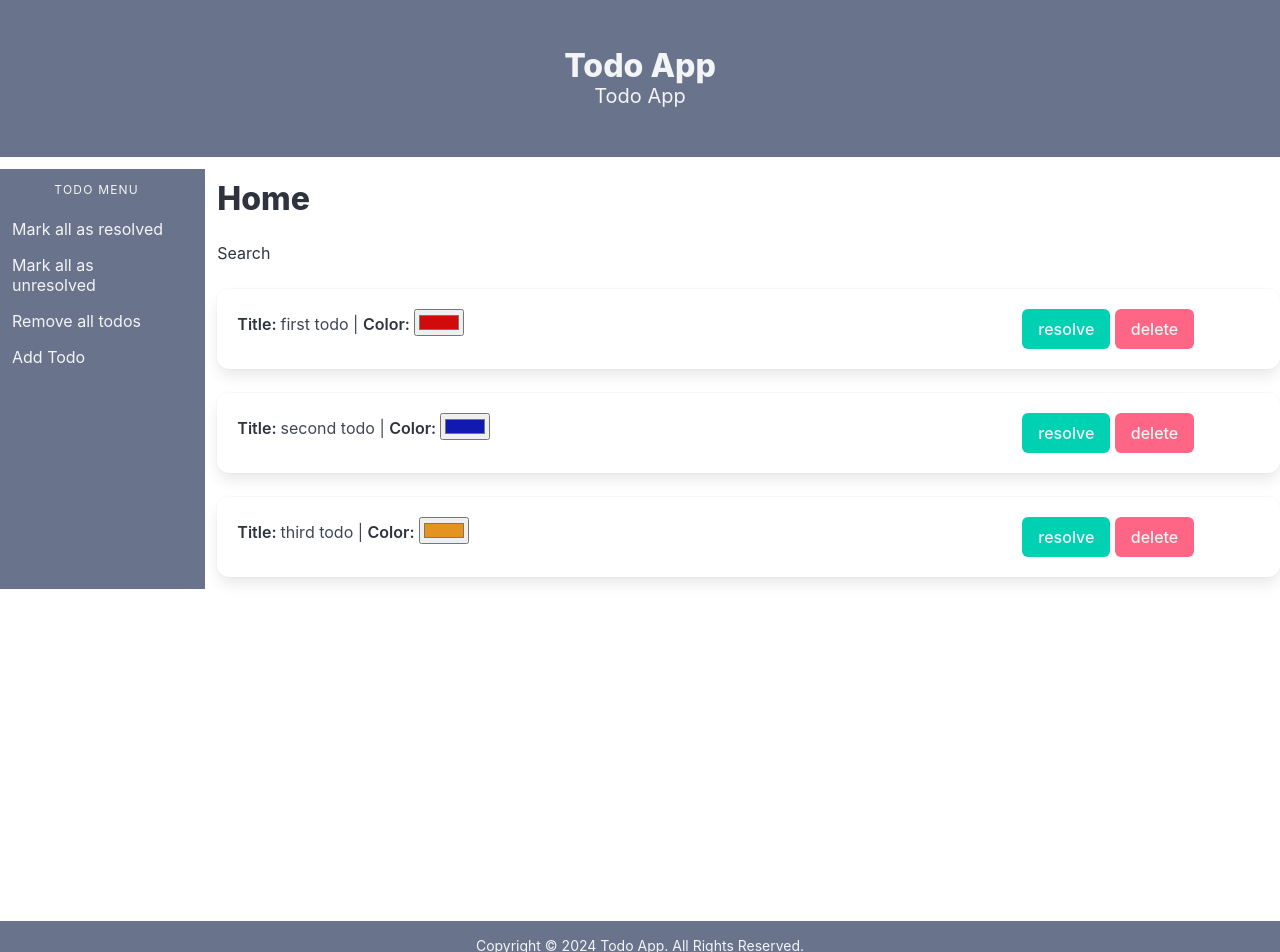
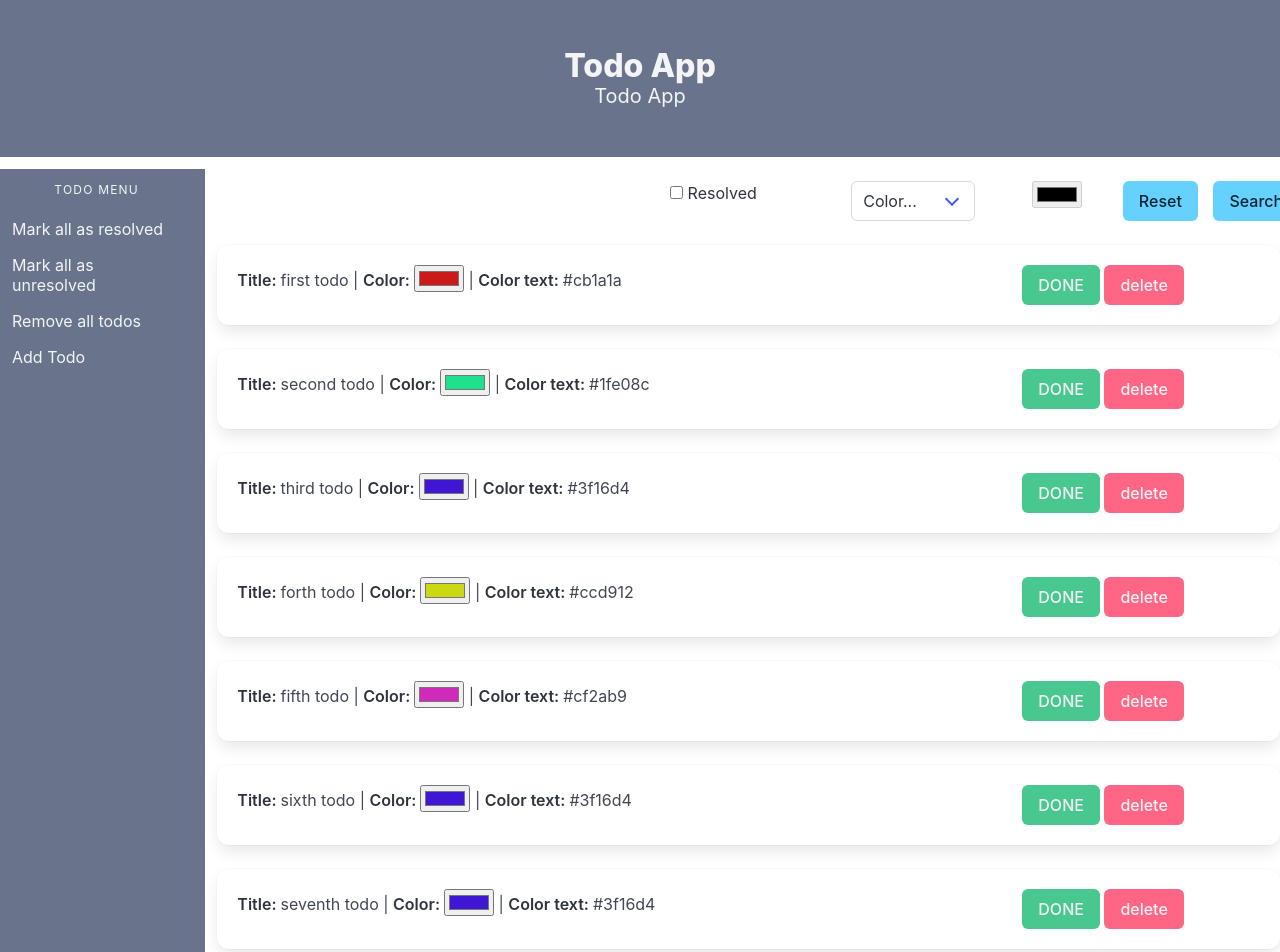
Before and after one commit to radoslavsapundzhiev/todo-sveltekit-app, a SvelteKit app: page / in a window 1280 px wide. Shown: the top 952 px of the page. Built offline with nearby package versions, Linux system fonts and the light colour scheme; data requests are answered from the project's data file.

Commit message:
added filter and notification

```diff
--- a/db.json
+++ b/db.json
@@ -1,21 +1,69 @@
 {
   "todos": [
     {
-      "id": "d109",
+      "id": "e9ec",
       "name": "first todo",
-      "color": "#d10a0a",
-      "isDone": false
+      "color": "#cb1a1a",
+      "isDone": true
     },
     {
-      "id": "ac62",
+      "id": "3fa8",
       "name": "second todo",
-      "color": "#101ab2",
-      "isDone": false
+      "color": "#1fe08c",
+      "isDone": true
     },
     {
-      "id": "29fc",
+      "id": "cfe7",
       "name": "third todo",
-      "color": "#e5931f",
+      "color": "#3f16d4",
+      "isDone": true
+    },
+    {
+      "id": "04c9",
+      "name": "forth todo",
+      "color": "#ccd912",
+      "isDone": true
+    },
+    {
+      "id": "1ed6",
+      "name": "fifth todo",
+      "color": "#cf2ab9",
+      "isDone": true
+    },
+    {
+      "id": "835f",
+      "name": "sixth todo",
+      "color": "#3f16d4",
+      "isDone": true
+    },
+    {
+      "id": "a3ae",
+      "name": "seventh todo",
+      "color": "#3f16d4",
+      "isDone": true
+    },
+    {
+      "id": "994a",
+      "name": "eigth todo",
+      "color": "#cf18e7",
+      "isDone": true
+    },
+    {
+      "id": "2c32",
+      "name": "tenth todo",
+      "color": "#3a1cd4",
+      "isDone": true
+    },
+    {
+      "id": "599d",
+      "name": "ninth todo",
+      "color": "#0560c2",
+      "isDone": true
+    },
+    {
+      "id": "1b71",
+      "name": "new",
+      "color": "#000000",
       "isDone": false
     }
   ]
--- a/src/components/AddTodoForm.svelte
+++ b/src/components/AddTodoForm.svelte
@@ -1,8 +1,9 @@
 <script>
-  import { TodoStore, showAddForm } from "../routes/stores.js";
+  import { TodoStore, showAddForm, showNotification, messageStyle, messageText } from "../routes/stores.js";
   let name = '';
   let color = '#000000';
   let isDone = false;
+  let message = "";
 
   const createTodo = async (newTodo) => {
     const url = "http://localhost:5000/todos";
@@ -25,11 +26,19 @@
     }
 
     try {
+      if (name === "") {
+        throw new Error("Name should not be empty!");
+      }
       const result = await createTodo(newTodo);
 
       TodoStore.update((currentTodo) => {
         return [result, ...currentTodo]
       });
+
+      showNotification.set(true);
+      messageStyle.set("is-success");
+      messageText.set(`Todo with name: ${name} and color: ${color} was added successfully!`);
+      showAddForm.set(false);
 
       name = '';
       color = '#000000';
@@ -37,6 +46,9 @@
 
     } catch (error) {
       console.log(error);
+      showNotification.set(true);
+      messageStyle.set("is-danger");
+      messageText.set(error.message);
     }
   }
 
@@ -72,7 +84,7 @@
       <button class="button is-link">Submit</button>
     </div>
     <div class="control">
-      <button class="button is-link is-light" on:click={hideAddTodoForm}>Cancel</button>
+      <a class="button is-link is-light" on:click={hideAddTodoForm}>Cancel</a>
     </div>
   </div>
 </form>
--- /dev/null
+++ b/src/components/Filter.svelte
@@ -0,0 +1,77 @@
+<script>
+    import { TodoStore } from "../routes/stores";
+
+    $: colors = [...new Set($TodoStore.map(todo => todo.color))];
+
+    let resolved = false;
+    let color = '#000000';
+
+    const getTodos = async (url) => {
+        const result = await fetch("http://localhost:5000/todos");
+        const data = await result.json();
+        return data;
+    }
+
+    async function handleReset() {
+        const todos = await getTodos();
+        TodoStore.set(todos);
+        resolved = false;
+        color = '#000000';
+    }
+
+    async function handleFilter() {
+        let todos = await getTodos();
+        todos = todos.filter(todo => todo.isDone == resolved);
+        if (color !== '#000000') {
+            todos = todos.filter(todo => todo.color === color);
+        }
+        TodoStore.set(todos);
+    }
+
+    async function handleToggleResolve() {
+        let todos = await getTodos();
+        todos = todos.filter(todo => todo.isDone == resolved);
+        TodoStore.set(todos);
+    }
+
+    async function handleCahngeColor() {
+        let todos = await getTodos();
+        if (color !== '#000000') {
+            todos = todos.filter(todo => todo.color === color);
+        }
+        TodoStore.set(todos);
+    }
+
+</script>
+
+<div class="columns">
+    <div class="column is-2 is-offset-5">
+        <label class="checkbox" on:change={handleToggleResolve}>
+            <input class="checkbox" type="checkbox" bind:checked={resolved}>
+            Resolved
+        </label>
+    </div>
+    <div class="column is-2">
+        <div class="select">
+            <select name="color" id="color" bind:value={color} on:change={handleCahngeColor}>
+                <option value="#000000">Color...</option>
+                {#each colors as color, i}
+                    <option value="{color}">{color}</option>
+                {/each}
+            </select>
+        </div>
+    </div>
+    <div class="column is-1">
+        <input type="color" value={color} disabled>
+    </div>
+    <div class="column is-1">
+        <button class="button is-info" on:click={handleReset}>
+            Reset
+        </button>
+    </div>
+    <div class="column is-1">
+        <button class="button is-info" on:click={handleFilter}>
+            Search
+        </button>
+    </div>
+</div>
--- /dev/null
+++ b/src/components/Notification.svelte
@@ -0,0 +1,15 @@
+<script>
+    import { messageText, messageStyle, showNotification } from "../routes/stores.js";
+    function handleClose() {
+        showNotification.set(false);
+        messageText.set("");
+        messageStyle.set("is-primary");
+    }
+</script>
+
+{#if $showNotification}
+<div class="notification {$messageStyle}">
+    <button class="delete" on:click={handleClose}></button>
+    {$messageText}
+</div>
+{/if}
--- a/src/components/Search.svelte
+++ /dev/null
@@ -1 +0,0 @@
-<h1 class="block">Search</h1>
--- a/src/components/TodoItem.svelte
+++ b/src/components/TodoItem.svelte
@@ -1,6 +1,8 @@
 <script>
     import { TodoStore } from "../routes/stores.js";
     export let todo;
+
+    let showDone = true;
 
     const deleteTodo = async (todoId) => {
         const url = `http://localhost:5000/todos/${todoId}`;
@@ -52,20 +54,29 @@
         }
     }
 
+    function handleShowDone() {
+        showDone = !showDone;
+    }
+
 </script>
 
 <div class="columns">
     <div class="column is-9">
         <strong>Title: </strong><span>{todo.name}</span> |
-        <strong>Color: </strong><input type="color" bind:value={todo.color}>
+        <strong>Color: </strong><input type="color" bind:value={todo.color}> |
+        <strong>Color text: </strong><span>{todo.color}</span>
     </div>
     <div class="column is-3">
         {#if !todo.isDone}
-        <button class="button is-primary has-text-light" on:click={handleResolve}>
+        <button class="button is-warning has-text-light" on:click={handleResolve}>
             resolve
         </button>
         {:else}
-        <span class="is-success">Resolved</span>
+        {#if showDone}
+        <button class="button is-success has-text-light" on:click={handleShowDone}>
+            DONE
+        </button>
+        {/if}
         {/if}
         <button class="button is-danger has-text-light" on:click={() => handleDelete(todo.id)}>
             delete
--- a/src/routes/+page.svelte
+++ b/src/routes/+page.svelte
@@ -1,27 +1,25 @@
 <script>
   import { showAddForm } from "../routes/stores.js";
   import Menu from "../components/Menu.svelte";
-  import Search from "../components/Search.svelte";
+  import Filter from "../components/Filter.svelte";
   import AddTodoForm from "../components/AddTodoForm.svelte";
   import TodoList from "../components/TodoList.svelte";
-
+  import Notification from "../components/Notification.svelte";
 </script>
 
 <Menu/>
 
 <div class="column is-10 has-text-dark">
 
+  <div class="container">
+    <Notification/>
+    {#if $showAddForm}
+    <AddTodoForm />
+    {/if}
 
-<div class="container">
-  <h1 class="title">Home</h1>
+    <Filter />
 
-  <Search />
-
-  {#if $showAddForm}
-  <AddTodoForm />
-  {/if}
-
-  <TodoList/>
-</div>
+    <TodoList/>
+  </div>
 
 </div>
--- a/src/routes/stores.js
+++ b/src/routes/stores.js
@@ -3,3 +3,9 @@ import { writable } from 'svelte/store';
 export const TodoStore = writable([]);
 
 export const showAddForm = writable(false);
+
+export const messageText = writable("");
+
+export const messageStyle = writable("is-primary");
+
+export const showNotification = writable(false);
```
